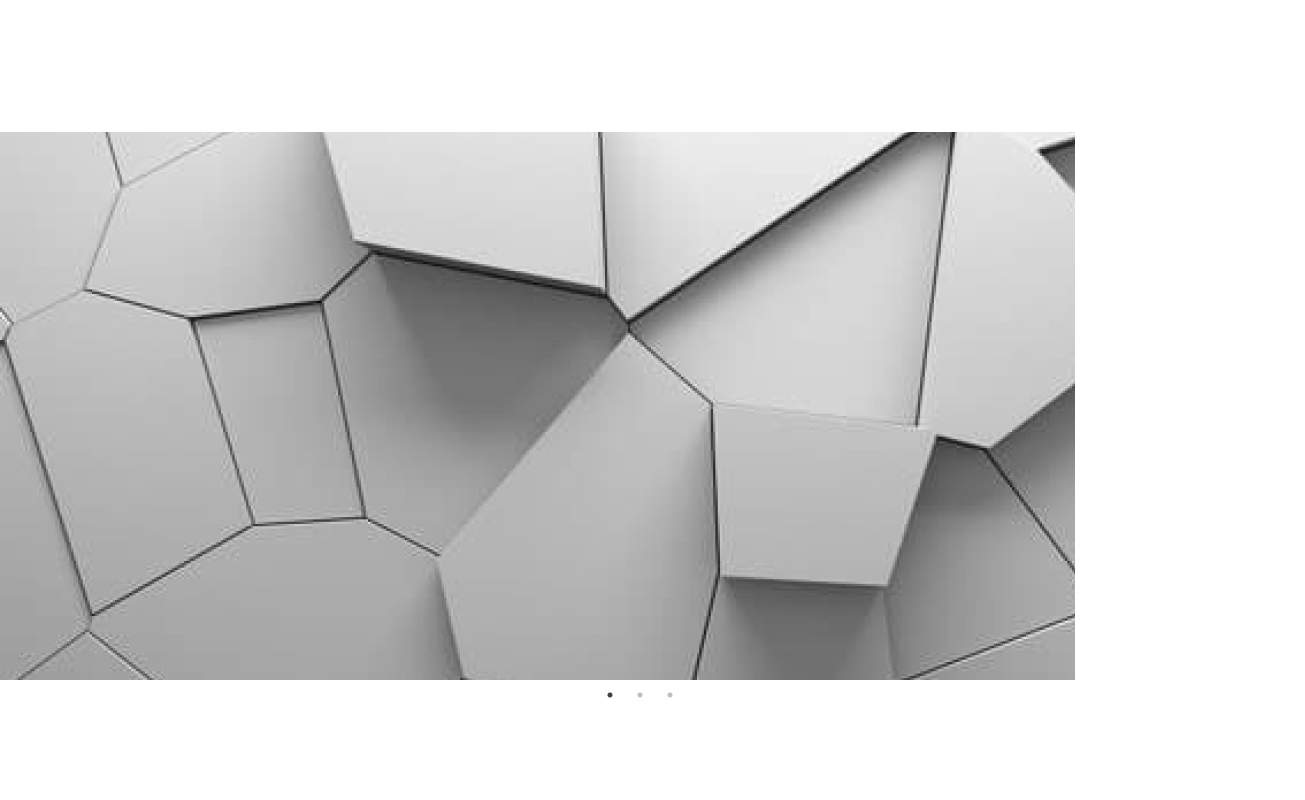
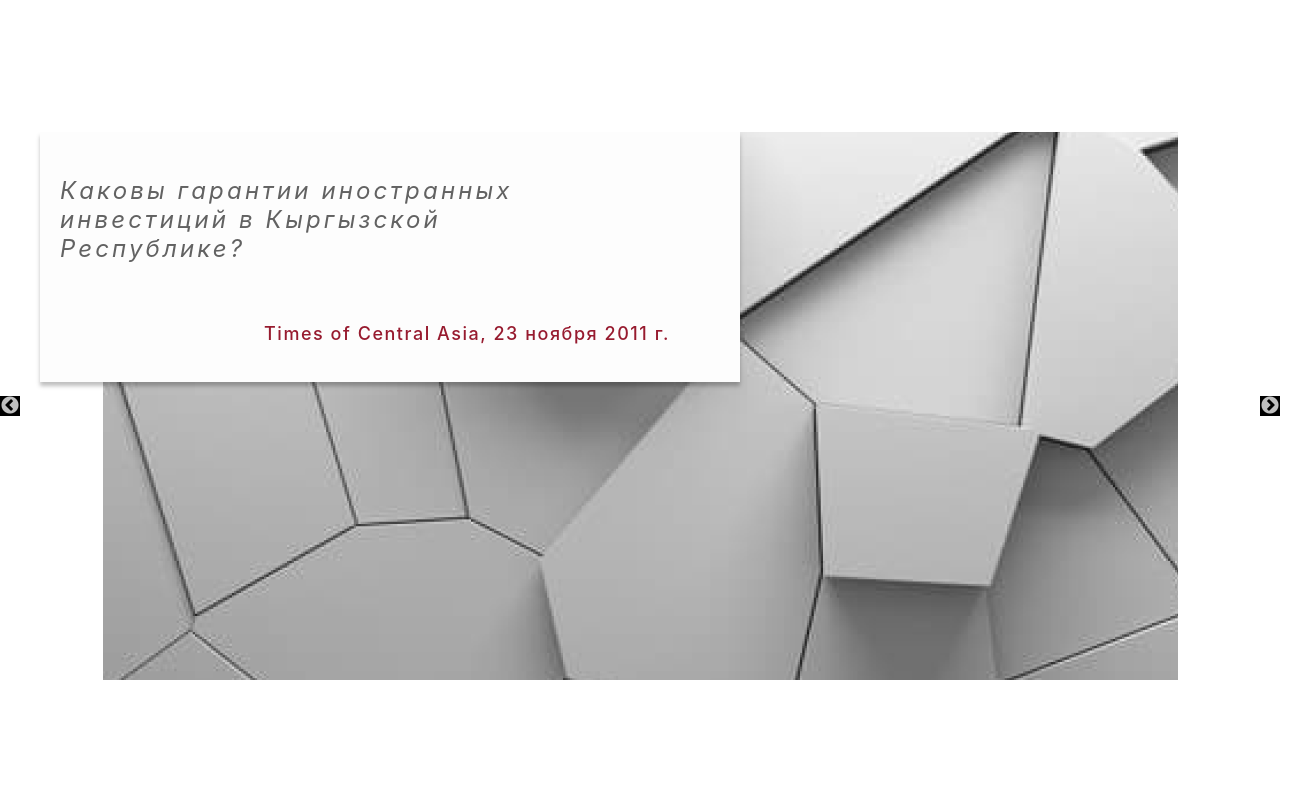
Before and after one commit to Aiga115/kalikova, a Next.js app: page / in a window 1280 px wide. Shown: the part 840-1640 px from the top of the page, 1305 px wide, since content can reach past the window. Built offline with nearby package versions, Linux system fonts and the light colour scheme.

Commit message:
fixed slider

```diff
--- a/pages/index.js
+++ b/pages/index.js
@@ -20,12 +20,16 @@ export default function Home() {
         margin: "0px 165px 178px 80px",
     }
 
+
+
+
     let settings = {
-        dots: true,
+        dots: false,
         infinite: true,
-        speed: 500,
+        speed: 1000,
         slidesToShow: 1,
-        slidesToScroll: 1
+        slidesToScroll: 1,
+        autoPlay: true
     }
 
 
@@ -42,16 +46,24 @@ export default function Home() {
             </div>
 
 
-            <div className="home-slider">
                 <Slider {...settings}>
                     <div className="home-slider-elem">
+                        <div className="home-slider-elem-info">
+                            <p className="home-slider-elem-info__title">
+                                Каковы гарантии иностранных инвестиций в Кыргызской Республике?
+                            </p>
+                            <p className="home-slider-elem-info__subtitle">
+                                Times of Сentral Asia, 23 ноября 2011 г.
+                            </p>
+                        </div>
                     </div>
                     <div className="home-slider-elem">
+                        2
                     </div>
                     <div className="home-slider-elem">
+                        2
                     </div>
                 </Slider>
-            </div>
 
 
             <div className="home-cards">
--- a/styles/home.css
+++ b/styles/home.css
@@ -20,22 +20,73 @@
     font-weight: 700;
     text-transform: uppercase;
 }
+
 /*Slider block*/
-.home-slider{
 
-}
-.home-slider-elem{
+.home-slider-elem {
     display: flex !important;
     justify-content: center !important;
     background-image: url("/Background.png");
     height: 548px;
     width: 1075px !important;
+    position: relative;
 }
-.home-slider-elem__img{
+
+.home-slider-elem-info {
+    background: #FDFDFD;
+    box-shadow: 0px 4px 4px rgba(0, 0, 0, 0.25);
+    position: absolute;
+    padding: 20px;
+    transform: translate(-250px, 0px);
+    width: 700px;
 }
-.slick-arrow{
-    background-color: red;
+.home-slider-elem-info__title{
+    font-style: italic;
+    font-weight: normal;
+    font-size: 24px;
+    width: 560px;
+    margin-bottom: 60px;
+    letter-spacing: 0.13em;
+    color: #626262;
 }
+
+.home-slider-elem-info__subtitle{
+    width: 460px;
+    text-align: right;
+    transform: translateX(150px);
+    font-style: normal;
+    font-weight: 500;
+    font-size: 18px;
+    line-height: 21px;
+    letter-spacing: 0.085em;
+    color: #971B2F;
+}
+
+.home-slider-elem__img {
+}
+
+.slick-slide {
+    display: flex !important;
+    justify-content: center !important;
+    z-index: 0;
+}
+
+.slick-prev {
+    left: 0 !important;
+    background-color: black !important;
+}
+
+.slick-next {
+    right: 0 !important;
+    background-color: black !important;
+    /*color: cadetblue !important;*/
+}
+
+/*.slick-prev::before{*/
+/*    background-color: black!important;*/
+/*    size: 30px !important;*/
+/*}*/
+
 
 /*Cards Block*/
 .home-cards {
@@ -80,6 +131,6 @@
     width: 380px;
 }
 
-.home-relative{
+.home-relative {
     /*background-image: url("/Rectangle23.png");*/
 }
```
